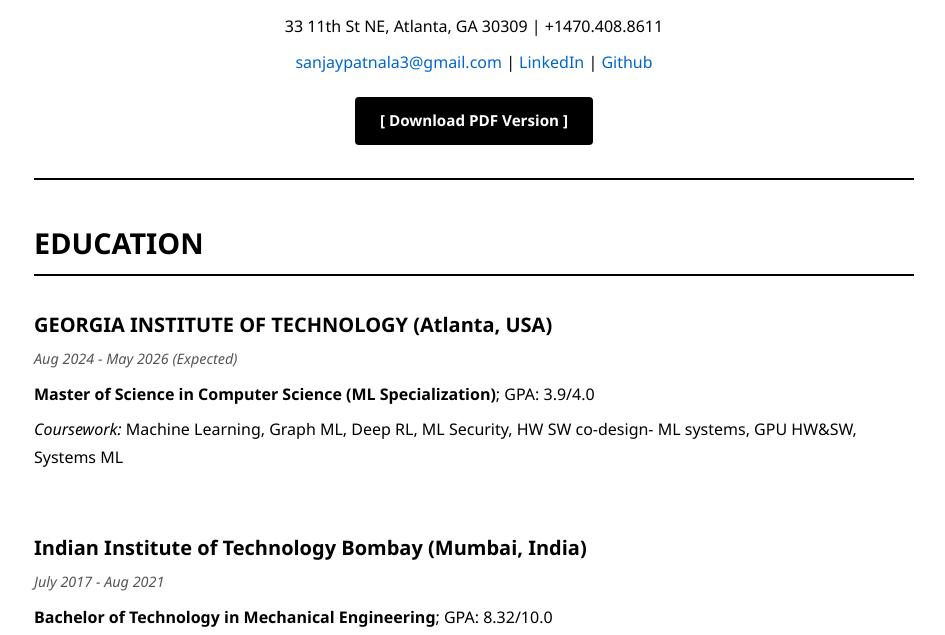
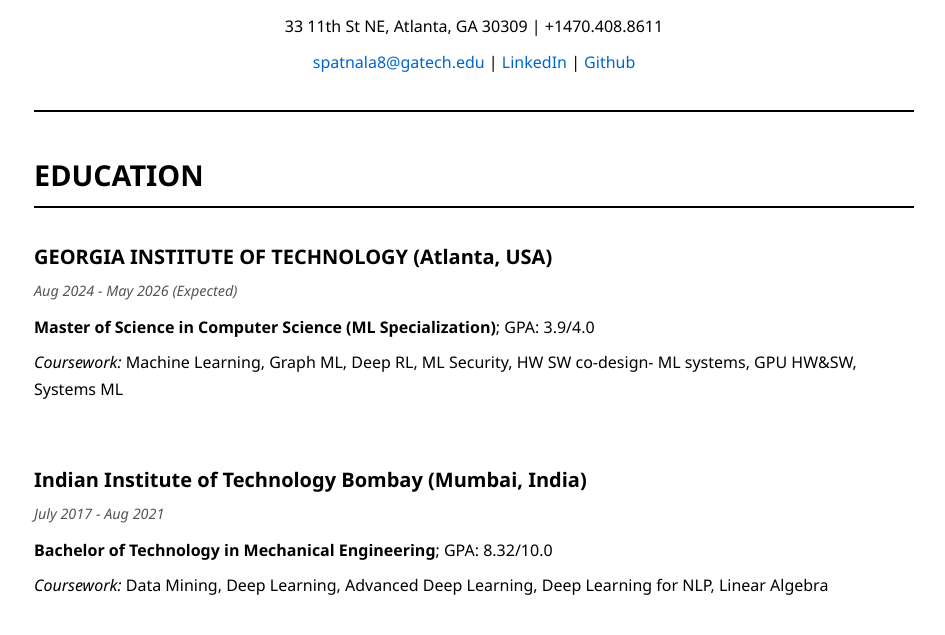
Before and after one commit to spatnala18/spatnala18.github.io, a plain HTML site: page index.html in a window 1280 px wide. Shown: the part 165-800 px from the top of the page, without its empty margins (166-1111 px from the left). Drawn offline with Linux system fonts and the light colour scheme.

Commit message:
Update email contact and comment out PDF link

```diff
--- a/index.html
+++ b/index.html
@@ -13,11 +13,11 @@
             <div class="contact">
                 <p>33 11th St NE, Atlanta, GA 30309 | +1470.408.8611</p>
                 <p>
-                    <a href="mailto:sanjaypatnala3@gmail.com">sanjaypatnala3@gmail.com</a> |
+                    <a href="mailto:spatnala8@gatech.edu">spatnala8@gatech.edu</a> |
                     <a href="https://www.linkedin.com/in/sanjay-kumar-patnala/">LinkedIn</a> |
                     <a href="https://github.com/spatnala18">Github</a>
                 </p>
-                <p class="pdf-link"><a href="resume_sanjaypatnala_llm_systems.pdf">[ Download PDF Version ]</a></p>
+                <!-- <p class="pdf-link"><a href="resume_sanjaypatnala_llm_systems.pdf">[ Download PDF Version ]</a></p> -->
             </div>
         </header>
 
```
